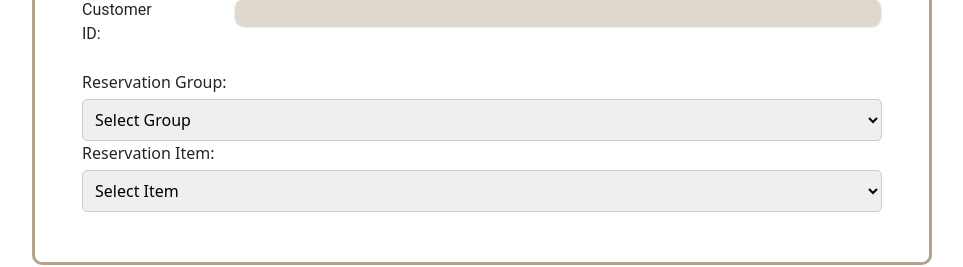
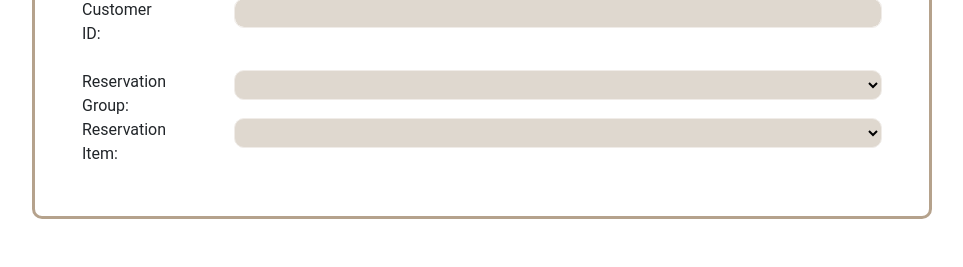
Before and after one commit to IshiniWickramage/RMS-project-Customer-, a React (Create React App) app in the folder client/: page /CreateReservations in a window 1280 px wide. Shown: the part 257-524 px from the top of the page, without its empty margins (8-971 px from the left). Built offline with nearby package versions, Linux system fonts and the light colour scheme.

Commit message:
test 2 commit

```diff
--- a/client/src/App.js
+++ b/client/src/App.js
@@ -6,7 +6,7 @@ import CustomerOverviewHistory from "./pages/Customer/CustomerOverviewHistory";
 import "bootstrap/dist/css/bootstrap.min.css";
 import CustomerOverviewGenaral from "./pages/Customer/CustomerOverviewGenaral";
 import CustomerOverviewSecondTab from "./pages/Customer/CustomerOverviewSecondTab";
-import CreateReservations from "./pages/Reservations/CreateReservationpage";
+import CreateReservations from "./pages/Reservations/CreateReservations";
 
 
 
--- a/client/src/pages/Customer/CustomerCreation.jsx
+++ b/client/src/pages/Customer/CustomerCreation.jsx
@@ -116,6 +116,7 @@ const CustomerCreation = ({ createCustomer }) => {
             onChange={(e) => setName(e.target.value)}
             maxLength={8}
             isMandatory={true}
+
           />
 
           <TextField
--- a/client/src/pages/Customer/CustomerOverviewGenaral.jsx
+++ b/client/src/pages/Customer/CustomerOverviewGenaral.jsx
@@ -80,6 +80,7 @@ function CustomerOverviewGeneral({
           padding: "17px",
           paddingBottom: "50px",
           marginTop: "24px",
+          width:"1020px",
           borderRadius: 10,
           border: "3px solid #B5A28C",
         }}
--- a/client/src/pages/Customer/CustomerOverviewSecondTab.jsx
+++ b/client/src/pages/Customer/CustomerOverviewSecondTab.jsx
@@ -3,6 +3,7 @@ import Header from "../../components/Header";
 import { Link } from "react-router-dom";
 import LeftSideNavBar from "../../components/LeftSideNavBar";
 import { FontAwesomeIcon } from "@fortawesome/react-fontawesome";
+import CreateReservations from "../Reservations/CreateReservations";
 import {
   faPlus,
   faSave,
@@ -87,6 +88,7 @@ function CustomerOverviewSecondTab() {
                 height: "30px",
               }}
             />
+            <Link to={`/CreateReservations`}>
             <FontAwesomeIcon
               icon={faPlus}
               style={{
@@ -96,6 +98,7 @@ function CustomerOverviewSecondTab() {
                 height: "20px",
               }}
             />
+            </Link>
             <FontAwesomeIcon
               icon={faSave}
               style={{
--- a/client/src/pages/Reservations/CreateReservationpage.jsx
+++ b/client/src/pages/Reservations/CreateReservations.jsx
@@ -45,30 +45,30 @@ const CreateReservations = () => {
             onChange={(e) => setName(e.target.value)}
           />
 
-          <div>
-            <label htmlFor="reservationGroup">Reservation Group:</label>
+          <div style={{ display: 'flex' }}>
+            <label htmlFor="reservationGroup" style={{ fontFamily: 'Roboto', width: '100px', marginRight: '60px' }}>Reservation Group:</label>
             <select
               id="reservationGroup"
               value={ResGroup}
               onChange={(e) => setResGroup(e.target.value)}
-              style={{ width: "100%", padding: "8px", marginTop: "5px", borderRadius: "5px", border: "1px solid #ccc" }}
+              style={{ height: '30px', width: '700px', borderRadius: '10px', backgroundColor: '#DFD8CF', borderColor: '#F0ECE8' }}
             >
-              <option value="">Select Group</option>
+              <option value=""></option>
               <option value="Group A">Group A</option>
               <option value="Group B">Group B</option>
               <option value="Group C">Group C</option>
             </select>
           </div>
 
-          <div>
-            <label htmlFor="reservationItem">Reservation Item:</label>
+          <div style={{ display: 'flex' }}>
+            <label htmlFor="reservationItem" style={{ fontFamily: 'Roboto', width: '100px', marginRight: '60px' }}>Reservation Item:</label>
             <select
               id="reservationItem"
               value={ResItem}
               onChange={(e) => setResItem(e.target.value)}
-              style={{ width: "100%", padding: "8px", marginTop: "5px", borderRadius: "5px", border: "1px solid #ccc" }}
+              style={{ height: '30px', width: '700px', borderRadius: '10px', backgroundColor: '#DFD8CF', borderColor: '#F0ECE8' }}
             >
-              <option value="">Select Item</option>
+              <option value=""></option>
               <option value="Item 1">Item 1</option>
               <option value="Item 2">Item 2</option>
               <option value="Item 3">Item 3</option>
```
Also changed, not shown: 1 other file (tests, documents, lock files or other folders).
